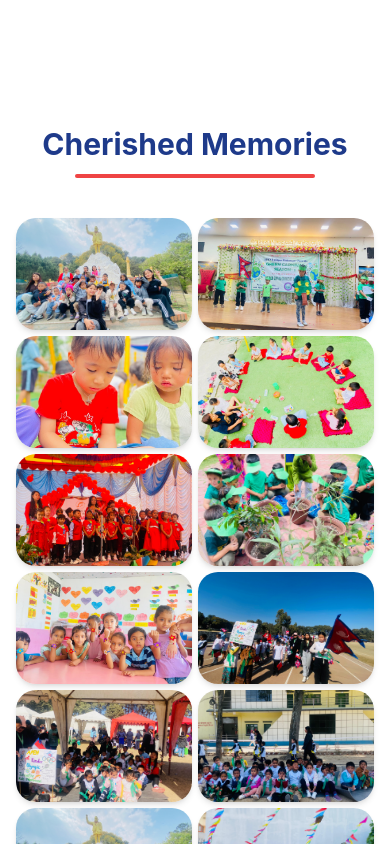
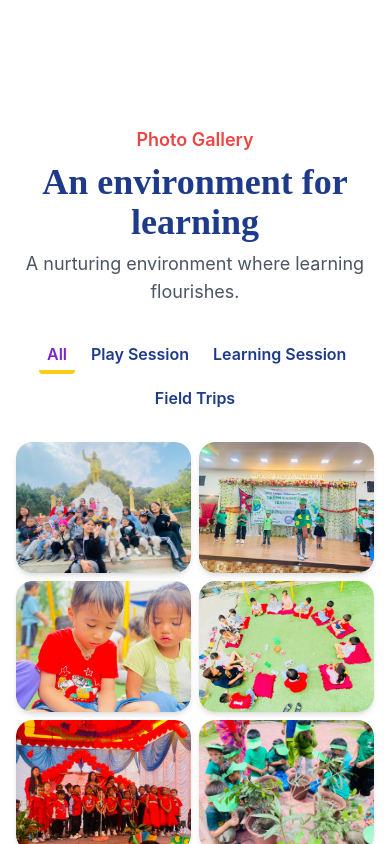
Before and after one commit to RoshanKhalinG/Innovative-Kids-Montessori, a React (Vite) app: page / in a window 390 px wide. Shown: the part 7480-8324 px from the top of the page. Built offline with nearby package versions, Linux system fonts and the light colour scheme.

Commit message:
feat: improved gallery page, mobile/desktop responsive, new Field Trips tab

```diff
--- a/src/App.tsx
+++ b/src/App.tsx
@@ -17,6 +17,7 @@ import PrincipalSpeechPage from './pages/PrincipalSpeechPage';
 import TeachersPage from './pages/TeachersPage'; // ✅ New import
 import NewsAndArticlesPage from './pages/NewsAndArticlesPage';
 import NewsArticleDetailPage from './pages/NewsArticleDetailPage';
+import GalleryPage from './pages/GalleryPage'; // Import GalleryPage
 
 function App() {
   return (
@@ -47,6 +48,7 @@ function App() {
         <Route path="/teachers" element={<TeachersPage />} /> {/* ✅ New route */}
         <Route path="/news" element={<NewsAndArticlesPage />} />
         <Route path="/news/:id" element={<NewsArticleDetailPage />} />
+        <Route path="/gallery" element={<GalleryPage />} /> {/* New Gallery route */}
       </Routes>
       <Footer />
     </main>
--- a/src/components/Footer.tsx
+++ b/src/components/Footer.tsx
@@ -70,7 +70,7 @@ export default function Footer() {
       <div className="bg-[#fe6d16] text-white text-center py-4">
         © 2025 Innovative Kids Montessori | All rights reserved | Developed by{' '}
         <a
-          href="https://your-portfolio-url.com"
+          href="https://roshankhaling.vercel.app/"
           target="_blank"
           rel="noopener noreferrer"
           className="text-blue-900 font-bold hover:text-purple-100"
--- a/src/components/Gallery.tsx
+++ b/src/components/Gallery.tsx
@@ -9,6 +9,7 @@ import {
   FaExpand,
   FaCompress,
 } from 'react-icons/fa';
+import { Link } from 'react-router-dom';
 
 import image1 from '../assets/images/11.jpg';
 import image2 from '../assets/2.jpg';
@@ -33,11 +34,26 @@ const images = [
   image11, image12, image13, image14, image15, image16,
 ];
 
-export default function Gallery() {
+const categories = [
+  { key: 'all', label: 'All' },
+  { key: 'play', label: 'Play Session' },
+  { key: 'learning', label: 'Learning Session' },
+  { key: 'fieldtrips', label: 'Field Trips' },
+];
+
+const categorizedImages = {
+  all: images,
+  play: [],
+  learning: [],
+  fieldtrips: [],
+};
+
+export default function Gallery({ showViewGalleryButton = true }: { showViewGalleryButton?: boolean }) {
   const [ref, inView] = useInView({ triggerOnce: true, threshold: 0.1 });
   const [lightboxIndex, setLightboxIndex] = useState<number | null>(null);
   const [zoom, setZoom] = useState(1);
   const [isMaximized, setIsMaximized] = useState(false);
+  const [activeCategory, setActiveCategory] = useState<'all' | 'play' | 'learning' | 'fieldtrips'>('all');
 
   useEffect(() => {
     document.body.style.overflow = lightboxIndex !== null ? 'hidden' : 'auto';
@@ -57,15 +73,17 @@ export default function Gallery() {
   };
 
   const nextImage = () => {
-    if (lightboxIndex !== null) {
-      setLightboxIndex((lightboxIndex + 1) % images.length);
+    const imgs = categorizedImages[activeCategory];
+    if (lightboxIndex !== null && imgs.length > 0) {
+      setLightboxIndex((lightboxIndex + 1) % imgs.length);
       setZoom(1);
     }
   };
 
   const prevImage = () => {
-    if (lightboxIndex !== null) {
-      setLightboxIndex((lightboxIndex - 1 + images.length) % images.length);
+    const imgs = categorizedImages[activeCategory];
+    if (lightboxIndex !== null && imgs.length > 0) {
+      setLightboxIndex((lightboxIndex - 1 + imgs.length) % imgs.length);
       setZoom(1);
     }
   };
@@ -74,58 +92,122 @@ export default function Gallery() {
   const zoomOut = () => setZoom((z) => Math.max(z - 0.25, 1));
   const toggleMaximize = () => setIsMaximized((m) => !m);
 
+  // Get images for the current category
+  const currentImages = categorizedImages[activeCategory];
+
   return (
     <section className="py-16 px-4 sm:px-6 bg-white rounded-lg min-h-screen scroll-mt-24" id="gallery">
       <div className="max-w-screen-xl mx-auto">
-        <motion.h2
-          initial={{ opacity: 0, y: 30 }}
-          animate={inView ? { opacity: 1, y: 0 } : {}}
-          transition={{ duration: 0.6 }}
-          className="text-3xl sm:text-4xl font-bold text-center mb-10 text-blue-900"
+        {/* Custom Header and Description */}
+        <div className="text-center mb-8">
+          <div className="text-red-500 text-lg font-semibold mb-2">Photo Gallery</div>
+          <h2 className="text-4xl sm:text-5xl font-bold text-blue-900 mb-2" style={{ fontFamily: 'cursive' }}>
+            An environment for learning
+          </h2>
+          <p className="text-gray-600 text-lg max-w-2xl mx-auto">
+            A nurturing environment where learning flourishes.
+          </p>
+        </div>
+
+        {/* Filter Tabs */}
+        <div className="flex flex-col items-center mb-6">
+          {/* Tabs row for mobile: All, Play Session, Learning Session */}
+          <div className="flex gap-2 sm:gap-6 overflow-x-auto no-scrollbar w-full max-w-xs sm:max-w-none px-1 md:flex-row md:justify-center">
+            {categories.filter(cat => cat.key !== 'fieldtrips').map((cat) => (
+              <button
+                key={cat.key}
+                className={`min-w-max px-2 sm:px-4 py-1 sm:py-2 text-base sm:text-xl font-semibold pb-1 border-b-4 transition-all duration-200 focus:outline-none focus-visible:ring-2 focus-visible:ring-yellow-400 ${
+                  activeCategory === cat.key
+                    ? 'text-purple-700 border-yellow-400'
+                    : 'text-blue-900 border-transparent hover:text-purple-700'
+                }`}
+                style={{ borderRadius: 4 }}
+                onClick={() => {
+                  setActiveCategory(cat.key as 'all' | 'play' | 'learning' | 'fieldtrips');
+                  setLightboxIndex(null);
+                }}
               >
-          {/* Life at Montessori */}
-         Cherished Memories
-          <span className="block w-60 h-1 bg-red-500 mt-3 mx-auto rounded-full"></span>
-        </motion.h2>
+                {cat.label}
+              </button>
+            ))}
+            {/* Field Trips tab for desktop (md and up) */}
+            <button
+              className={`hidden md:inline min-w-max px-2 sm:px-4 py-1 sm:py-2 text-base sm:text-xl font-semibold pb-1 border-b-4 transition-all duration-200 focus:outline-none focus-visible:ring-2 focus-visible:ring-yellow-400 ${
+                activeCategory === 'fieldtrips'
+                  ? 'text-purple-700 border-yellow-400'
+                  : 'text-blue-900 border-transparent hover:text-purple-700'
+              }`}
+              style={{ borderRadius: 4 }}
+              onClick={() => {
+                setActiveCategory('fieldtrips');
+                setLightboxIndex(null);
+              }}
+            >
+              Field Trips
+            </button>
+          </div>
+          {/* Field Trips tab for mobile only */}
+          <div className="mt-2 flex justify-center w-full md:hidden">
+            <button
+              className={`min-w-max px-2 sm:px-4 py-1 sm:py-2 text-base sm:text-xl font-semibold pb-1 border-b-4 transition-all duration-200 focus:outline-none focus-visible:ring-2 focus-visible:ring-yellow-400 ${
+                activeCategory === 'fieldtrips'
+                  ? 'text-purple-700 border-yellow-400'
+                  : 'text-blue-900 border-transparent hover:text-purple-700'
+              }`}
+              style={{ borderRadius: 4 }}
+              onClick={() => {
+                setActiveCategory('fieldtrips');
+                setLightboxIndex(null);
+              }}
+            >
+              Field Trips
+            </button>
+          </div>
+        </div>
 
+        {/* Gallery Grid */}
         <motion.div
           ref={ref}
-          className="grid grid-cols-2 gap-1.5 sm:grid-cols-2 md:grid-cols-4 md:gap-6"
+          className="grid grid-cols-2 md:grid-cols-4 gap-2 md:gap-6 mb-2"
         >
-          {images.map((src, index) => (
+          {currentImages.length === 0 ? (
+            <div className="col-span-2 md:col-span-4 text-center text-gray-400 py-16 text-xl">No images in this category yet.</div>
+          ) : (
+            currentImages.map((src, index) => (
               <motion.div
                 key={index}
                 initial={{ opacity: 0, scale: 0.95 }}
                 animate={inView ? { opacity: 1, scale: 1 } : {}}
                 transition={{ delay: index * 0.05, duration: 0.3 }}
-              className="overflow-hidden rounded-[20px] sm:rounded-[20px] md:rounded-2xl shadow-md group cursor-pointer"
+                className="overflow-hidden rounded-2xl shadow-md group cursor-pointer aspect-[4/3] bg-gray-100"
                 onClick={() => openLightbox(index)}
+                style={{ minHeight: 0 }}
               >
                 <img
                   src={src}
                   alt={`Gallery image ${index + 1}`}
-                className="w-full h-28 sm:h-32 md:h-48 object-cover transform group-hover:scale-105 transition-transform duration-300"
+                  className="w-full h-full object-cover rounded-2xl group-hover:scale-105 transition-transform duration-300"
+                  draggable={false}
                 />
               </motion.div>
-          ))}
+            ))
+          )}
         </motion.div>
 
+        {showViewGalleryButton && (
           <div className="text-center mt-14">
-          <a
-            href="#full-gallery"
+            <Link
+              to="/gallery"
               className="inline-block px-8 py-3 text-white text-base font-semibold bg-red-600 hover:bg-red-700 rounded-full transition"
             >
               View Gallery
-          </a>
+            </Link>
           </div>
-
-        <div className="text-center mt-6 text-blue-900 font-semibold text-base">
-          See Our Montessori Photo Gallery!
-        </div>
+        )}
       </div>
 
       {/* Lightbox */}
-      {lightboxIndex !== null && (
+      {lightboxIndex !== null && currentImages.length > 0 && (
         <div className="fixed inset-0 bg-black bg-opacity-60 backdrop-blur-md flex flex-col items-center justify-center z-50 p-4">
           {/* Close Button */}
           <button
@@ -139,7 +221,7 @@ export default function Gallery() {
           {/* Image */}
           <div className={`flex items-center justify-center ${isMaximized ? 'w-full h-full' : 'max-w-4xl max-h-[80vh]'} overflow-hidden`}>
             <img
-              src={images[lightboxIndex]}
+              src={currentImages[lightboxIndex]}
               alt={`Lightbox image ${lightboxIndex + 1}`}
               style={{ transform: `scale(${zoom})` }}
               className={`transition-transform duration-300 select-none object-contain
--- a/src/components/Navigation.tsx
+++ b/src/components/Navigation.tsx
@@ -48,7 +48,7 @@ export default function Navigation() {
               </div>
 
               <NavLink to="/news" isActive={activeLink === '/news'}>News & Articles</NavLink>
-              <NavLink to="/#gallery" isActive={activeLink === '/#gallery'}>Gallery</NavLink>
+              <NavLink to="/gallery" isActive={activeLink === '/gallery'}>Gallery</NavLink>
               <NavLink to="/#faq" isActive={activeLink === '/#faq'}>Faq</NavLink>
               <NavLink to="/#contact" isActive={activeLink === '/#contact'}>Contact</NavLink>
             </div>
@@ -104,7 +104,7 @@ export default function Navigation() {
                 </div>
 
                 <MobileNavLink to="/news" onClick={() => setIsOpen(false)}>News & Articles</MobileNavLink>
-                <MobileNavLink to="/#gallery" onClick={() => setIsOpen(false)}>Gallery</MobileNavLink>
+                <MobileNavLink to="/gallery" onClick={() => setIsOpen(false)}>Gallery</MobileNavLink>
                 <MobileNavLink to="/#faq" onClick={() => setIsOpen(false)}>Faq</MobileNavLink>
                 <MobileNavLink to="/#contact" onClick={() => setIsOpen(false)}>Contact</MobileNavLink>
 
--- /dev/null
+++ b/src/pages/GalleryPage.tsx
@@ -0,0 +1,9 @@
+import Gallery from '../components/Gallery';
+
+export default function GalleryPage() {
+  return (
+    <div className="pt-24 pb-12 min-h-screen bg-white">
+      <Gallery showViewGalleryButton={false} />
+    </div>
+  );
+}
--- a/src/pages/TeachersPage.tsx
+++ b/src/pages/TeachersPage.tsx
@@ -37,7 +37,7 @@ export default function TeachersPage() {
         <h2 className="font-bold uppercase tracking-wide" style={{ color: "#fe6d16" }}>
           FAQ’S
         </h2>
-        <h2 className="text-4xl font-extrabold text-blue-900 mb-4">Meet Our Teachers</h2>
+        <h2 className="text-4xl font-extrabold text-blue-900 mb-4">Meet Our Teams</h2>
         <p className="text-gray-600 text-lg max-w-2xl mx-auto">
             Meet our dedicated team of educators, guiding and inspiring young minds every step of the way.
         </p>
```
Lines whose indentation alone changed are shown as unchanged.
